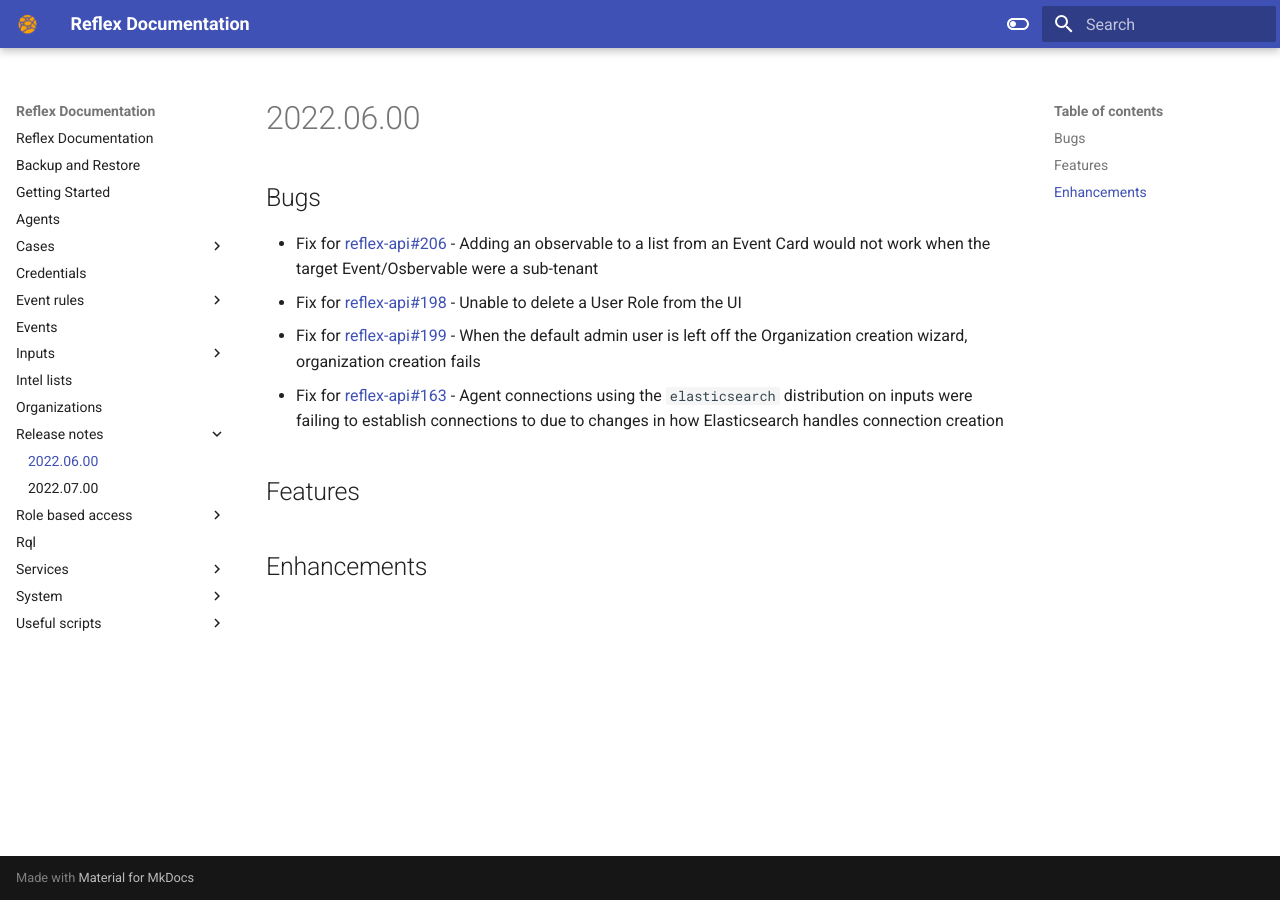
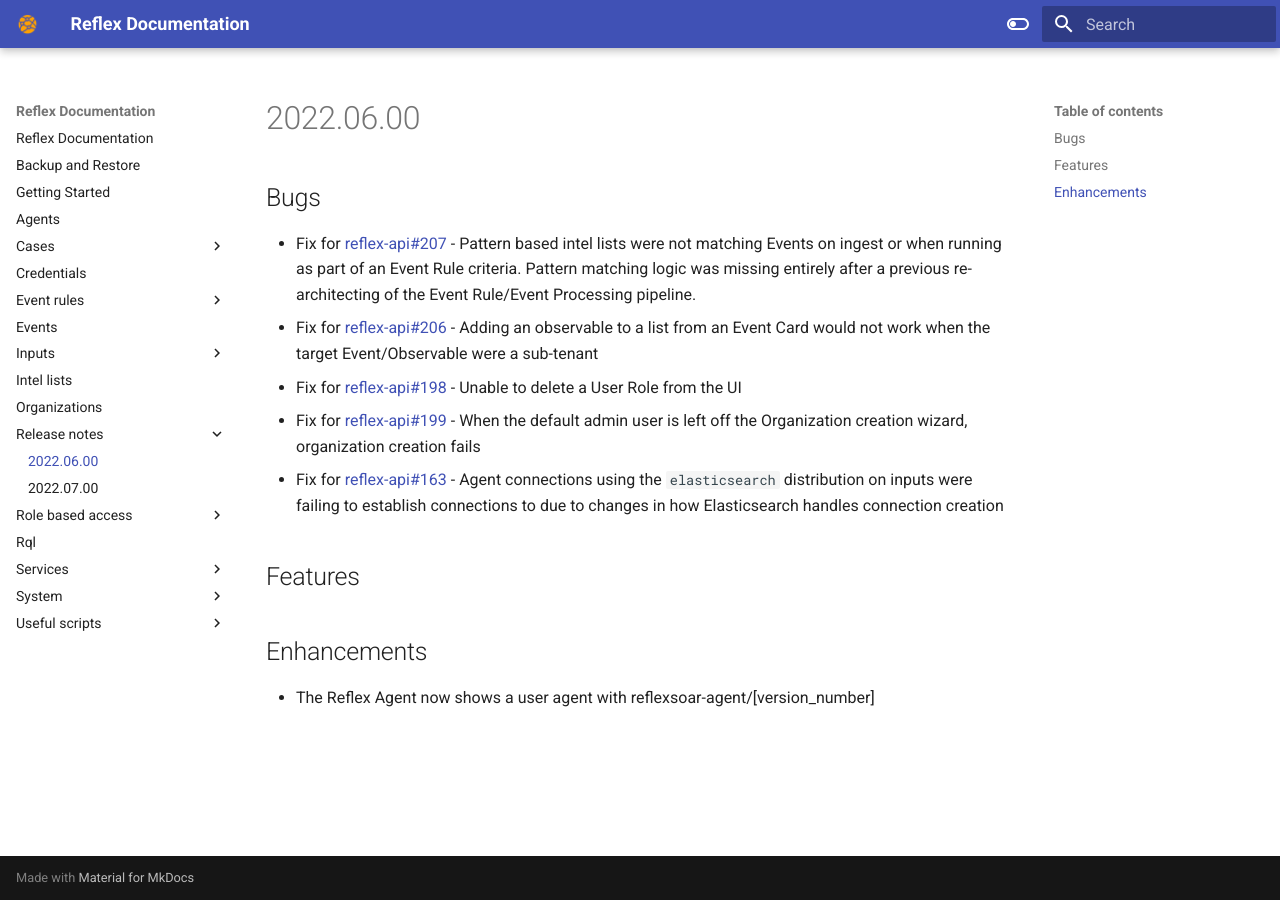
Before and after one commit to reflexsoar/reflex-docs, an MkDocs documentation site: the page built from docs/release-notes/2022.06.00.md, in a window 1280 px wide. Built offline with MkDocs 1.6.1 and Material for MkDocs 9.7.7, drawn with Linux system fonts in a browser that asks for light colours.

Commit message:
release notes

```diff
--- a/docs/release-notes/2022.06.00.md
+++ b/docs/release-notes/2022.06.00.md
@@ -1,7 +1,8 @@
 # 2022.06.00
 
 ## Bugs
-- Fix for [reflex-api#206](https://github.com/reflexsoar/reflex-api/issues/206) - Adding an observable to a list from an Event Card would not work when the target Event/Osbervable were a sub-tenant
+- Fix for [reflex-api#207](https://github.com/reflexsoar/reflex-api/issues/207) - Pattern based intel lists were not matching Events on ingest or when running as part of an Event Rule criteria.  Pattern matching logic was missing entirely after a previous re-architecting of the Event Rule/Event Processing pipeline.
+- Fix for [reflex-api#206](https://github.com/reflexsoar/reflex-api/issues/206) - Adding an observable to a list from an Event Card would not work when the target Event/Observable were a sub-tenant
 - Fix for [reflex-api#198](https://github.com/reflexsoar/reflex-api/issues/198) - Unable to delete a User Role from the UI
 - Fix for [reflex-api#199](https://github.com/reflexsoar/reflex-api/issues/199) - When the default admin user is left off the Organization creation wizard, organization creation fails
 - Fix for [reflex-api#163](https://github.com/reflexsoar/reflex-api/issues/163) - Agent connections using the `elasticsearch` distribution on inputs were failing to establish connections to due to changes in how Elasticsearch handles connection creation
@@ -9,3 +10,5 @@
 ## Features
 
 ## Enhancements
+
+- The Reflex Agent now shows a user agent with reflexsoar-agent/[version_number]
```
